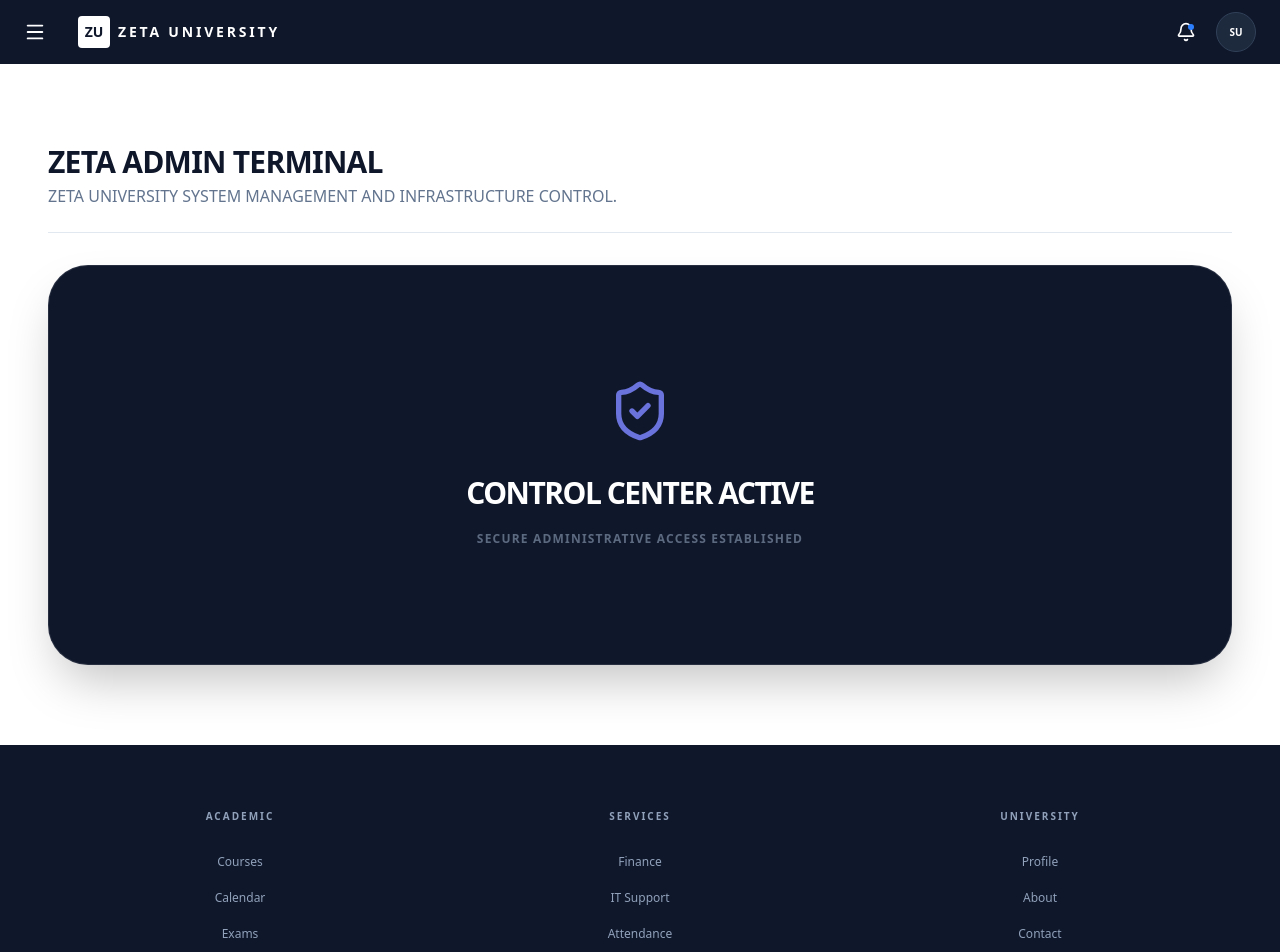
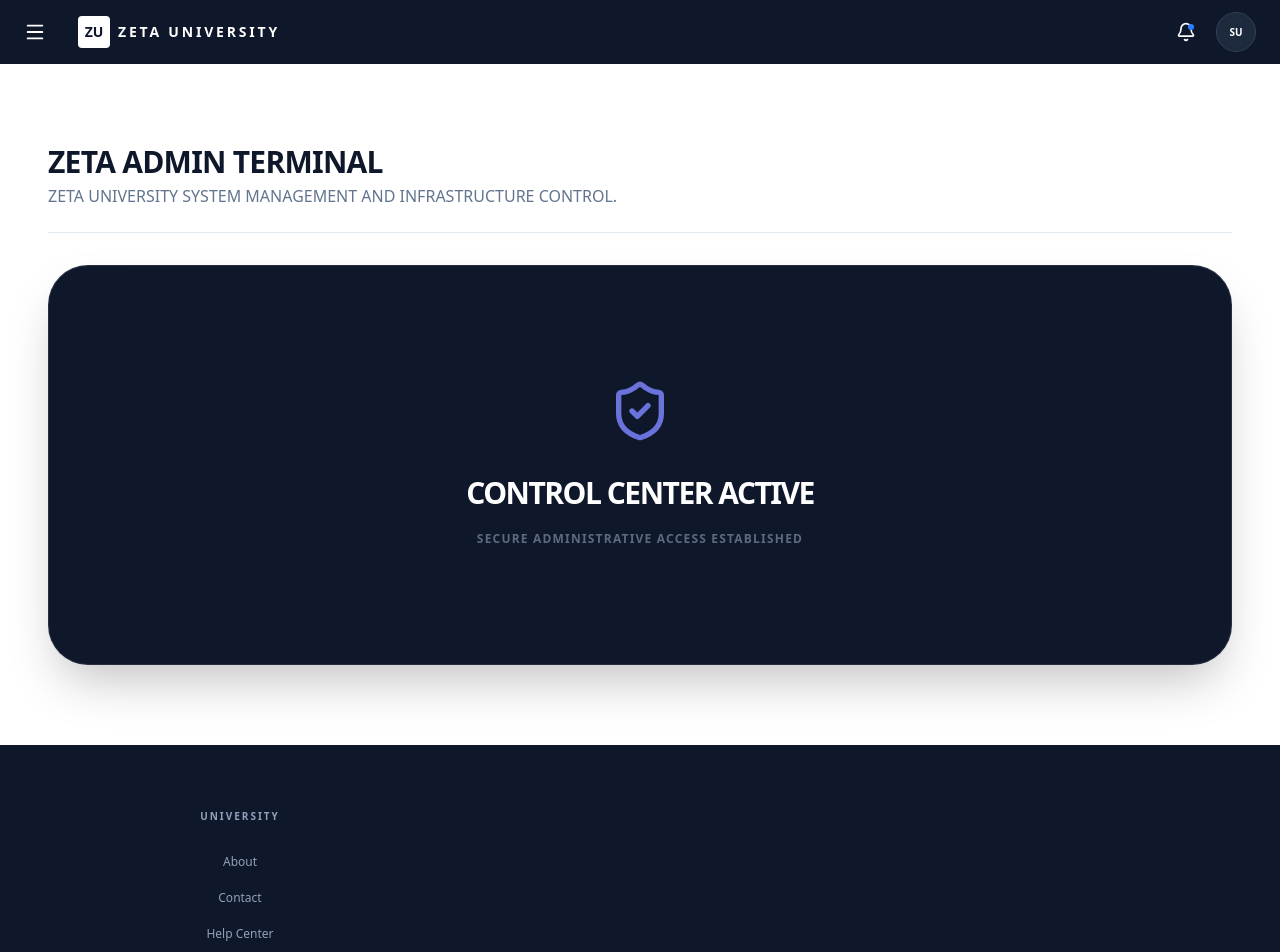
Before and after one commit to sh1vananda/campus-portal, a React (Vite) app: page / in a window 1280 px wide. Shown: the top 952 px of the page. Built offline with nearby package versions, Linux system fonts and the light colour scheme; sample sign-in values are in the browser's storage.

Commit message:
Update footer to use RBAC system

```diff
--- a/src/components/common/Footer.jsx
+++ b/src/components/common/Footer.jsx
@@ -1,42 +1,55 @@
 import { Link } from 'react-router-dom';
+import { useAuth } from '../../context/AuthContext';
 
 const Footer = () => {
+    const { user } = useAuth();
+    const role = user?.role || 'student';
+
     const footerLinks = [
         {
             title: 'Academic',
             links: [
-                { name: 'Courses', path: '/registration' },
-                { name: 'Calendar', path: '/calendar' },
-                { name: 'Exams', path: '/exams' },
-                { name: 'Assignments', path: '/assignments' }
+                { name: 'Courses', path: '/registration', roles: ['student'] },
+                { name: 'Calendar', path: '/calendar', roles: ['student', 'teacher'] },
+                { name: 'Exams', path: '/exams', roles: ['student'] },
+                { name: 'Assignments', path: '/assignments', roles: ['student'] },
+                { name: 'Create Assignment', path: '/teacher/assignments/new', roles: ['teacher'] },
+                { name: 'Class List', path: '/teacher/classlist', roles: ['teacher'] }
             ]
         },
         {
             title: 'Services',
             links: [
-                { name: 'Finance', path: '/fees' },
-                { name: 'IT Support', path: '/support' },
-                { name: 'Attendance', path: '/attendance' },
-                { name: 'Grades', path: '/grades' }
+                { name: 'Finance', path: '/fees', roles: ['student'] },
+                { name: 'IT Support', path: '/support', roles: ['student', 'teacher'] },
+                { name: 'Attendance', path: '/attendance', roles: ['student'] },
+                { name: 'Grades', path: '/grades', roles: ['student'] },
+                { name: 'Assignment Submissions', path: '/teacher/assignments/submissions', roles: ['teacher'] }
             ]
         },
         {
             title: 'University',
             links: [
-                { name: 'Profile', path: '/profile' },
-                { name: 'About', path: '#' },
-                { name: 'Contact', path: '/contact' },
-                { name: 'Help Center', path: '/help' }
+                { name: 'Profile', path: '/profile', roles: ['student', 'teacher'] },
+                { name: 'About', path: '#', roles: ['student', 'teacher', 'admin'] },
+                { name: 'Contact', path: '/contact', roles: ['student', 'teacher', 'admin'] },
+                { name: 'Help Center', path: '/help', roles: ['student', 'teacher', 'admin'] }
             ]
         }
     ];
+
+    // Filter loops to remove links not belonging to current role
+    const filteredSections = footerLinks.map(section => ({
+        ...section,
+        links: section.links.filter(link => link.roles.includes(role))
+    })).filter(section => section.links.length > 0);
 
     return (
         <footer className="w-full bg-slate-900 text-white py-16 px-6 mt-auto">
             <div className="max-w-6xl mx-auto flex flex-col items-center">
                 {/* Centered Grid */}
                 <div className="grid grid-cols-1 sm:grid-cols-3 gap-12 text-center w-full mb-16">
-                    {footerLinks.map((section) => (
+                    {filteredSections.map((section) => (
                         <div key={section.title} className="flex flex-col items-center">
                             <h3 className="text-[10px] font-black uppercase tracking-[0.2em] mb-6 text-slate-400">
                                 {section.title}
--- a/src/routes/AppRoutes.jsx
+++ b/src/routes/AppRoutes.jsx
@@ -62,23 +62,30 @@ const AppRoutes = () => {
                             <Home />
                 } />
 
-                {/* Common/Student Routes */}
-                <Route path="attendance" element={<Attendance />} />
-                <Route path="timetable" element={<Timetable />} />
-                <Route path="grades" element={<Grades />} />
-                <Route path="assignments" element={<Assignments />} />
-                <Route path="fees" element={<Fees />} />
+                {/* Universal Routes (All Roles) */}
+                <Route path="profile" element={<Profile />} />
+                <Route path="support" element={<Support />} />
                 <Route path="events" element={<Events />} />
                 <Route path="calendar" element={<Calendar />} />
-                <Route path="support" element={<Support />} />
-                <Route path="registration" element={<CourseRegistration />} />
-                <Route path="profile" element={<Profile />} />
-                <Route path="exams" element={<Exams />} />
                 <Route path="privacy" element={<Privacy />} />
                 <Route path="terms" element={<Terms />} />
                 <Route path="help" element={<Help />} />
                 <Route path="contact" element={<Contact />} />
 
+                {/* Student Only Routes */}
+                {user?.role === 'student' && (
+                    <>
+                        <Route path="attendance" element={<Attendance />} />
+                        <Route path="timetable" element={<Timetable />} />
+                        <Route path="grades" element={<Grades />} />
+                        <Route path="assignments" element={<Assignments />} />
+                        <Route path="fees" element={<Fees />} />
+                        <Route path="registration" element={<CourseRegistration />} />
+                        <Route path="exams" element={<Exams />} />
+                    </>
+                )}
+
+                {/* Faculty Only Routes */}
                 {user?.role === 'teacher' && (
                     <>
                         <Route path="teacher/assignments/new" element={<TeacherAssignmentCreate />} />
@@ -86,10 +93,10 @@ const AppRoutes = () => {
                         <Route path="teacher/classlist" element={<ClassList />} />
                         <Route path="teacher/allotcourse" element={<CourseAllocation />} />
                         <Route path="teacher/leaves" element={<TeacherLeaves />} />
-
                     </>
                 )}
 
+                {/* Admin Only Routes */}
                 {user?.role === 'admin' && (
                     <>
                         <Route path="admin" element={<AdminHome />} />
```
